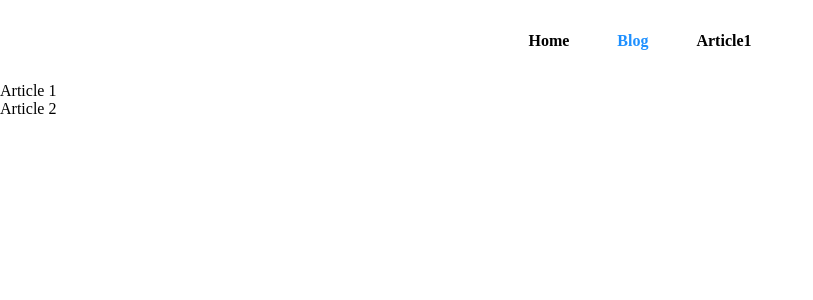
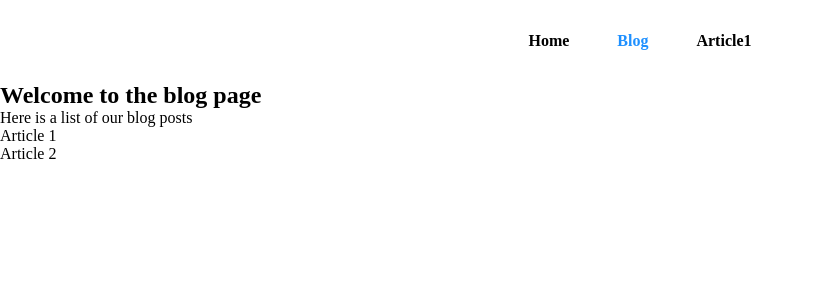
Before and after one commit to saidibnali19/my-second-next-app, a Next.js app: page /blog in a window 1280 px wide. Shown: the top 300 px of the page, without its empty margins (0-813 px from the left). Built offline with nearby package versions, Linux system fonts and the light colour scheme.

Commit message:
add two elements in the blog page; an h1 and a paragraph

```diff
--- a/src/app/blog/page.js
+++ b/src/app/blog/page.js
@@ -4,6 +4,8 @@ export default function Page() {
     return (
         <>
             <article>
+                <h1>Welcome to the blog page</h1>
+                <p>Here is a list of our blog posts</p>
                 <ul>
                     <li>
                         <Link href="/blog/article1">Article 1</Link>
```
